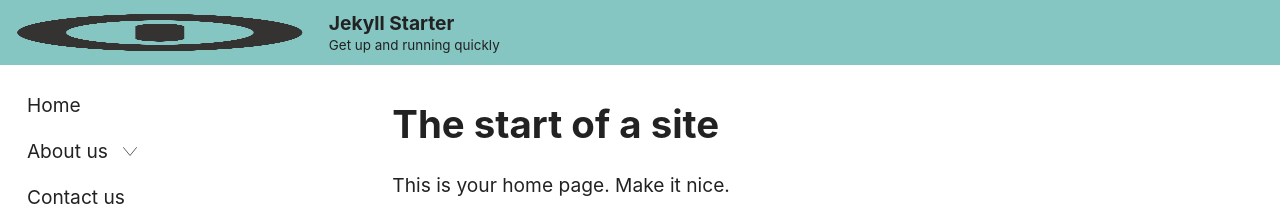
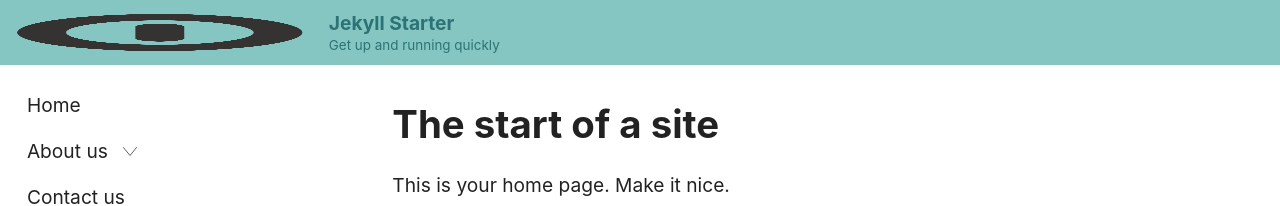
Before and after one commit to fireandlion/jekyll-starter, a Jekyll site: the page built from index.md, in a window 1280 px wide. Shown: the top 206 px of the page. Built offline with Jekyll 4.4.1, drawn with Linux system fonts in a browser that asks for light colours.

Commit message:
Better masthead colour control

```diff
--- a/_sass/masthead.scss
+++ b/_sass/masthead.scss
@@ -1,8 +1,8 @@
 // Masthead
 
 .masthead {
-	background-color: $masthead-color;
-	color: $text-color-dark;
+	background-color: $masthead-background-color;
+	color: $masthead-text-color;
 	display: table;
 	height: 2em;
 	overflow-y: hidden; // Prevents horizontal scrolling
--- a/css/styles.scss
+++ b/css/styles.scss
@@ -39,7 +39,8 @@ $background-color-light: #ffffff;
 $text-color-dark: #222222;
 $text-color-mid: #e1e1e1;
 $text-color-light: #ffffff;
-$masthead-color: $background-color-mid;
+$masthead-text-color: $background-color-dark;
+$masthead-background-color: $background-color-mid;
 $side-nav-color: $background-color-light;
 $dropdown-nav-color: $background-color-mid;
 $footer-background-color: $background-color-mid;
```
